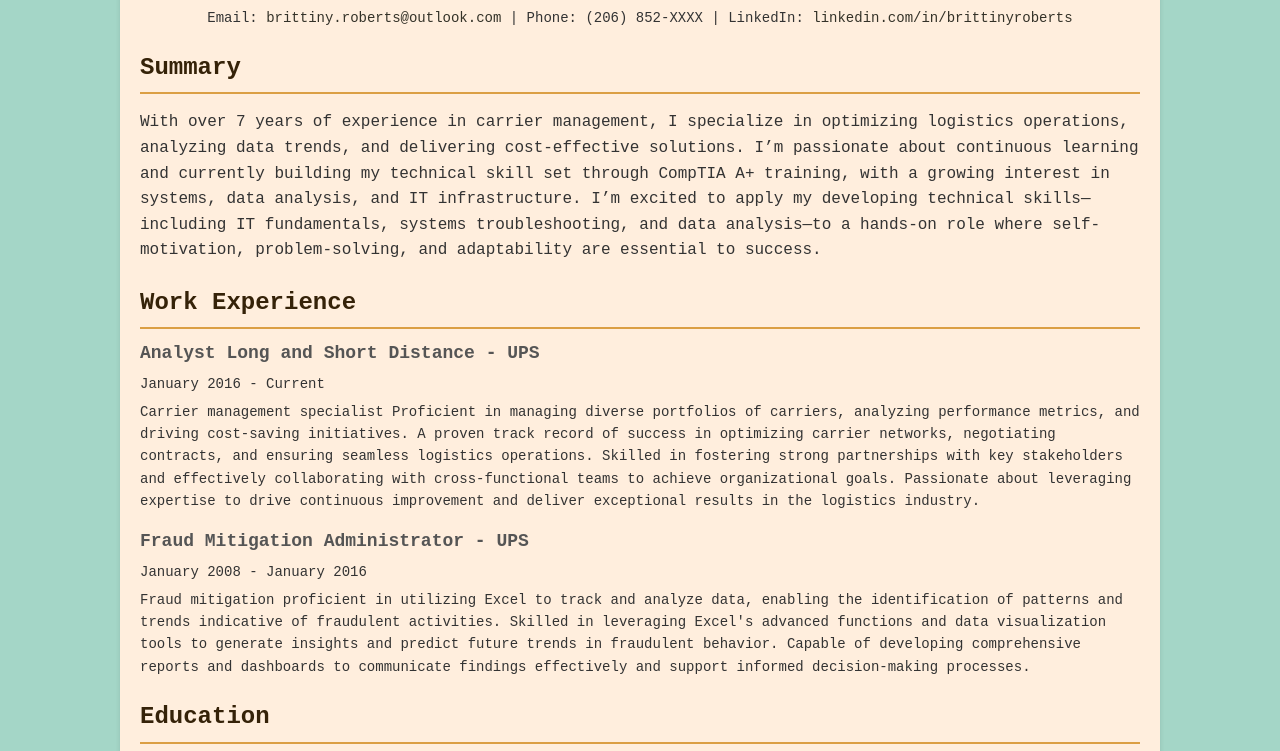
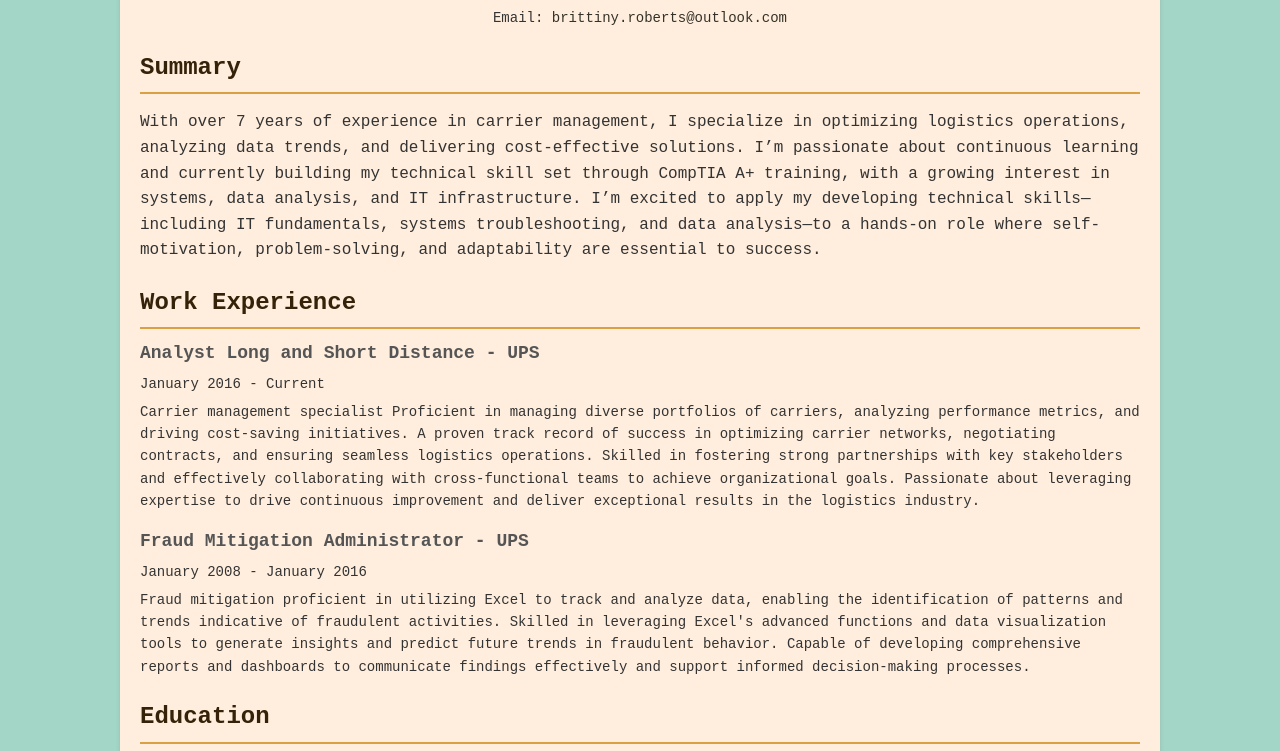
Before and after one commit to brit-tiny/brit-tiny.github.io, a plain HTML site: page index.html in a window 1280 px wide. Shown: the part 121-872 px from the top of the page. Drawn offline with Linux system fonts and the light colour scheme.

Commit message:
Update index.html

```diff
--- a/index.html
+++ b/index.html
@@ -124,8 +124,6 @@
                     Email:
                     <a href="brittiny.roberts@outlook.com"
                         >brittiny.roberts@outlook.com</a>
-                    | Phone: (206) 852-XXXX | LinkedIn:
-                    <a href="#">linkedin.com/in/brittinyroberts</a>
                 </p>
             </section>
             <section class="section">
```
